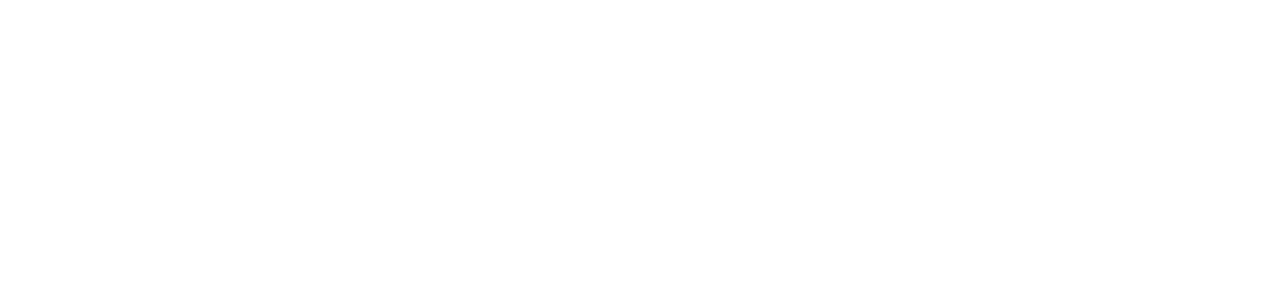
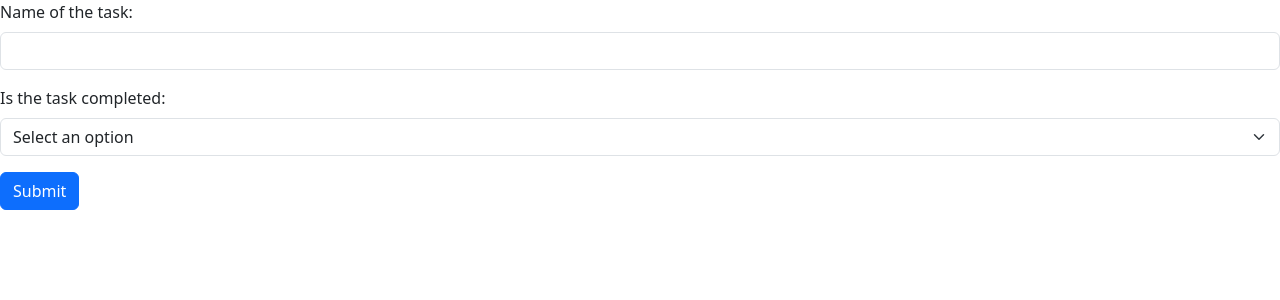
Before and after one commit to viniciusjuste/consumindo-api-tarefas, an Angular app in the folder consumindoApiTarefas/: page / in a window 1280 px wide. Shown: the top 300 px of the page. Built offline with nearby package versions, Linux system fonts and the light colour scheme.

Commit message:
Fiz o método POST, já consigo criar uma terefa

```diff
--- /dev/null
+++ b/consumindoApiTarefas/models/Task.ts
@@ -0,0 +1,5 @@
+ export interface Task {
+    id : string,
+    name : string,
+    isCompleted : boolean
+ }
--- a/consumindoApiTarefas/src/app/app.component.html
+++ b/consumindoApiTarefas/src/app/app.component.html
@@ -0,0 +1,16 @@
+<form>
+  <div class="mb-3">
+    <label for="name" class="form-label">Name of the task:</label>
+    <input [(ngModel)]="inputName" name="name" type="text" class="form-control" id="name" aria-describedby="nameHelp" required>
+  </div>
+  <div class="mb-3">
+    <label for="isCompleted" class="form-label">Is the task completed:</label>
+    <select [(ngModel)]="inputIsCompleted" name="isCompleted" id="isCompleted" aria-describedby="isCompletedHelp"
+      class="form-select" required>
+      <option selected  [ngValue]="null" disabled selected>Select an option</option>
+      <option [ngValue]="true">Completed</option>
+      <option [ngValue]="false">Not Completed</option>
+    </select>
+  </div>
+  <button class="btn btn-primary" (click)="addTask()">Submit</button>
+</form>
--- a/consumindoApiTarefas/src/app/app.component.ts
+++ b/consumindoApiTarefas/src/app/app.component.ts
@@ -1,16 +1,43 @@
 import { HttpClient } from '@angular/common/http';
 import { Component } from '@angular/core';
 import { RouterOutlet } from '@angular/router';
+import { Observable, of } from 'rxjs';
+import { Task } from '../../models/Task';
+import { FormsModule } from '@angular/forms';
 
 @Component({
   selector: 'app-root',
-  imports: [RouterOutlet],
+  imports: [RouterOutlet, FormsModule],
   templateUrl: './app.component.html',
   styleUrl: './app.component.css'
 })
 export class AppComponent {
   title = 'consumindoApiTarefas';
+  url = 'http://localhost:5257/tasks';
 
-  constructor(private http : HttpClient) {}
+  task$!: Observable<Task>;
+
+  inputName = '';
+  inputIsCompleted : boolean | null = null;
+
+  constructor(private http: HttpClient) { }
+
+  /**
+   * Adds a new task using the input values for id, name, and completion status.
+   * Sends a POST request to the server with the new task details.
+   * After a successful response, logs the task to the console and resets the input fields.
+   */
+  addTask() {
+    const newTask = {
+      name: this.inputName,
+      isCompleted: this.inputIsCompleted
+    };
+
+    this.http.post<Task>(`${this.url}/add`, newTask).subscribe((task) => {
+      console.log(`Task added: ${task.name}`);
+      this.inputName = '';
+      this.inputIsCompleted = false;
+    });
+  }
 
 }
```
